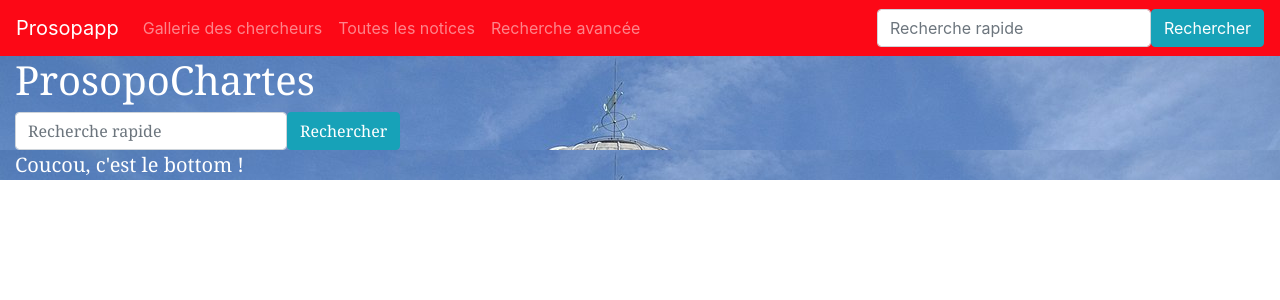
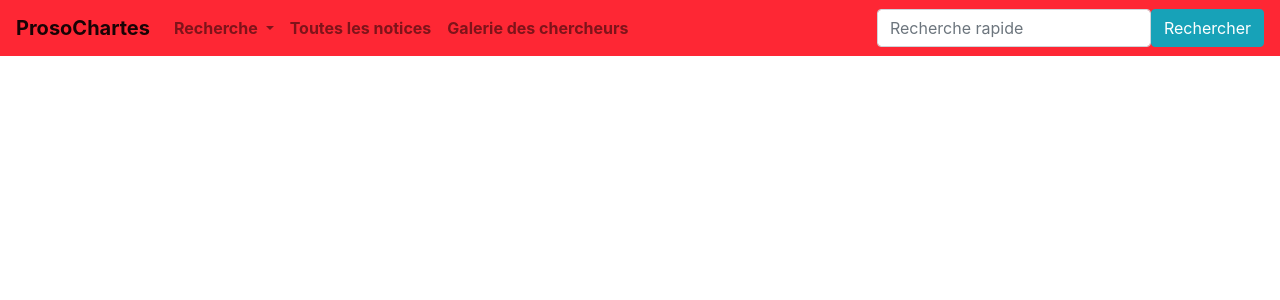
Before and after one commit to Chartes-TNAH/prosopochartes, a Flask app: template prosopapp/app/templates/headerfooter_test.html in a window 1280 px wide. Shown: the top 300 px of the page. Run offline with Flask 2, Linux system fonts and the light colour scheme; the template is opened without the code that fills it, so the values that code supplies are empty; some libraries are stand-ins or nearby versions.

Commit message:
Modifications Bootstrap headerfooter

```diff
--- a/prosopapp/app/templates/headerfooter_test.html
+++ b/prosopapp/app/templates/headerfooter_test.html
@@ -7,49 +7,34 @@
 
     <!-- Bootstrap CSS -->
     <link rel="stylesheet" href="https://stackpath.bootstrapcdn.com/bootstrap/4.3.1/css/bootstrap.min.css" integrity="sha384-ggOyR0iXCbMQv3Xipma34MD+dH/1fQ784/j6cY/iJTQUOhcWr7x9JvoRxT2MZw1T" crossorigin="anonymous">
-
     <title>ProsopoChartes</title>
-      <style type="text/css">
-    .container-fluid {
-    background-color: #FFFFFF;
-    background-image: url("../statics/Images/ENC.jpg");
-    background-image: center;
-    width: 100%;
-    font-family: Georgia, serif;
-    font-size: 20px;
-    color: #FFFFFF;
-    }
-    </style>
   </head>
   <body>
-    <nav class="navbar navbar-expand-md navbar-dark justify-content-between" style="background-color:  #fc0816;">
-        <a class="navbar-brand" href="{{ url_for('accueil') }}">Prosopapp</a>
+    <nav class="navbar navbar-expand-md navbar-light justify-content-between" style="background-color:  #fe2734; font-weight: bold;">
+        <a class="navbar-brand" href="{{ url_for('accueil') }}">ProsoChartes</a>
 
         <ul class="navbar-nav mr-auto">
-            <li class="nav-item">
-                <a class="nav-link" href="{{url_for('chercheurs')}}">Gallerie des chercheurs</a>
-              </li>
+            <li class="nav-item dropdown">
+        <a class="nav-link dropdown-toggle" href="#" id="navbarDropdownMenuLink" role="button" data-toggle="dropdown" aria-haspopup="true" aria-expanded="false">
+          Recherche
+        </a>
+        <div class="dropdown-menu" aria-labelledby="navbarDropdownMenuLink">
+          <a class="dropdown-item" href="#">Recherche plein texte</a>
+          <a class="dropdown-item" href="#">Recherche avancée</a>
+        </div>
+      </li>
             <li class="nav-item">
                 <a class="nav-link" href="{{url_for('noticechercheur')}}">Toutes les notices</a>
               </li>
             <li class="nav-item">
-                <a class="nav-link" href="{{url_for('recherche')}}">Recherche avancée</a>
+                <a class="nav-link" href="{{url_for('chercheurs')}}">Galerie des chercheurs</a>
               </li>
         </ul>
-        <form class="form-inline" action="{{url_for("recherche")}}" method="GET">
+        <form class="form-inline" action="{{url_for('recherche')}}" method="GET">
           <input class="form-control" name="keyword" type="search" placeholder="Recherche rapide" aria-label="Recherche">
           <button class="btn btn-info" type="submit">Rechercher</button>
         </form>
       </nav>
-    <div class="container-fluid">
-        <h1>ProsopoChartes</h1>
-        <form class="form-inline" action="{{url_for('recherche')}}" method="GET">
-          <input class="form-control" name="keyword" type="search" placeholder="Recherche rapide" aria-label="Recherche">
-          <button class="btn btn-info" type="submit">Rechercher</button>
-        </form>
-    </div>
-    <div class="container-fluid">Coucou, c'est le bottom !</div>
-
     <!-- Optional JavaScript -->
     <!-- jQuery first, then Popper.js, then Bootstrap JS -->
     <script src="https://code.jquery.com/jquery-3.3.1.slim.min.js" integrity="sha384-q8i/X+965DzO0rT7abK41JStQIAqVgRVzpbzo5smXKp4YfRvH+8abtTE1Pi6jizo" crossorigin="anonymous"></script>
```
